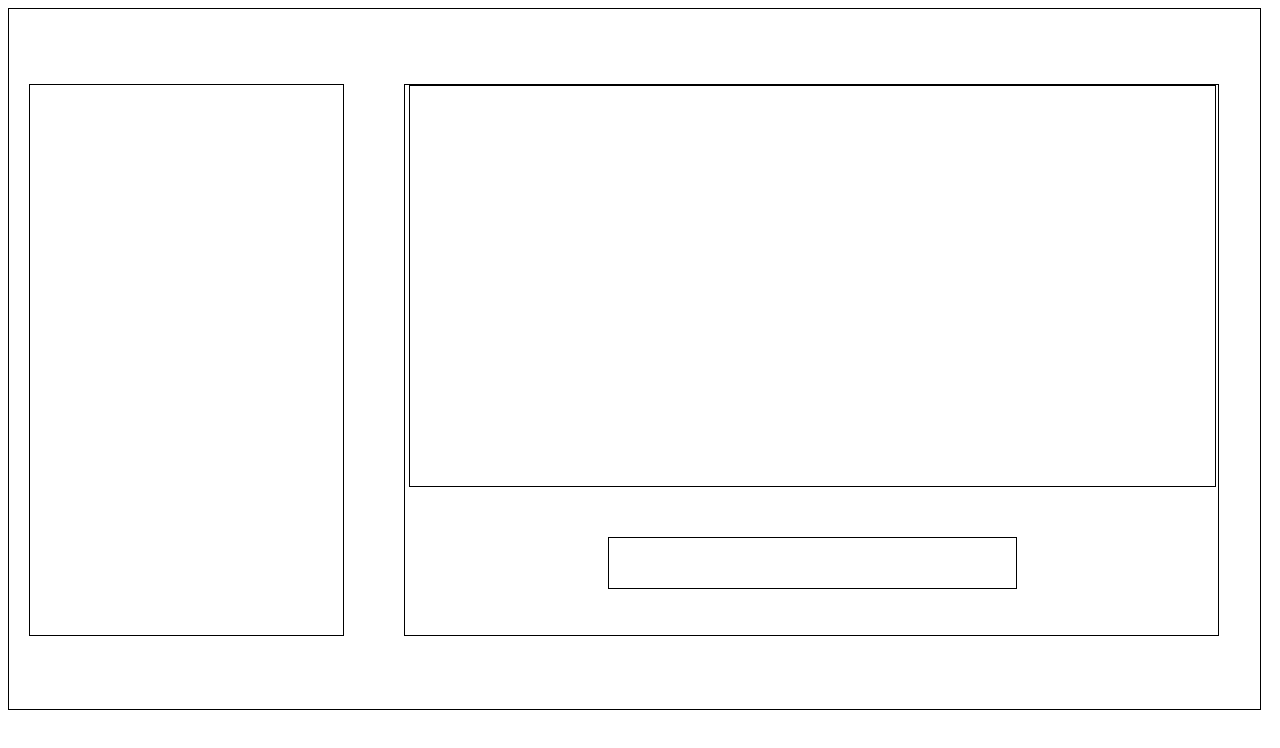
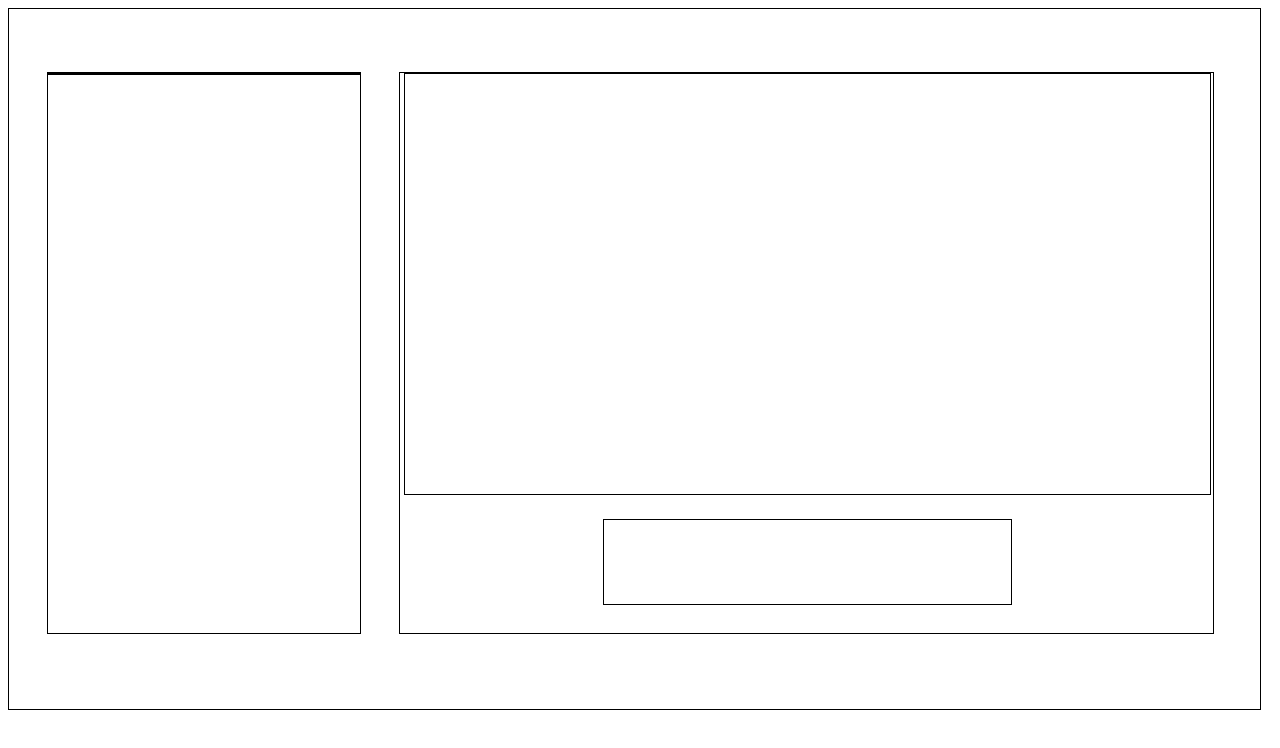
Before and after one commit to Fadrickmmb/Portfolio, a plain HTML site: page main.html in a window 1280 px wide. Drawn offline with Linux system fonts and the light colour scheme.

Commit message:
Changes to Main CSS file

```diff
--- a/main.css
+++ b/main.css
@@ -1,3 +1,5 @@
+            /* MAIN DIV */
+
 #main_mother_div{
     border: 1px solid black;
     width: 99%;
@@ -6,33 +8,44 @@
 
 }
 
+             /* MAIN SIDEBAR */
+
 #main_sidebar{
     border: 1px solid black;
     width: 25%;
-    height: 550px;
-    margin-top: 75px;
-    margin-left: 20px;
+    height: 80%;
+    margin-top: 5%;
+    margin-left: 3%;
 }
+
+
+#main_sidebar_picture{
+    border: 1px solid black;
+
+}
+
+
+             /* MAIN CONTENT */
 
 #main_content{
     border: 1px solid black;
     width: 65%;
-    height: 550px;
-    margin-top: 75px;
-    margin-left: 60px;
+    height: 80%;
+    margin-top: 5%;
+    margin-left: 3%;
 }
 
 #main_subcontent_01{
     border: 1px solid black;
     width: 99%;
-    height: 400px;
+    height: 75%;
     margin-left: 0.5%;
 }
 
 #main_subcontent_02{
     border: 1px solid black;
     width: 50%;
-    height: 50px;
+    height: 15%;
     margin-left: 25%;
-    margin-top: 50px;
+    margin-top: 3%;
 }
```
